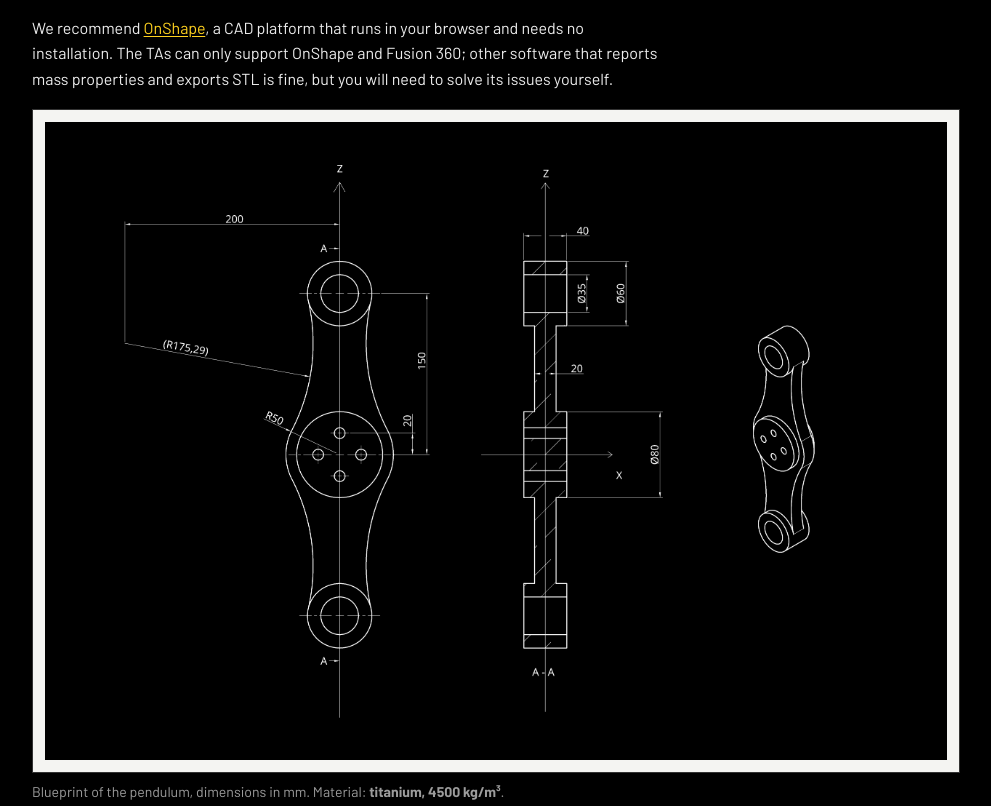
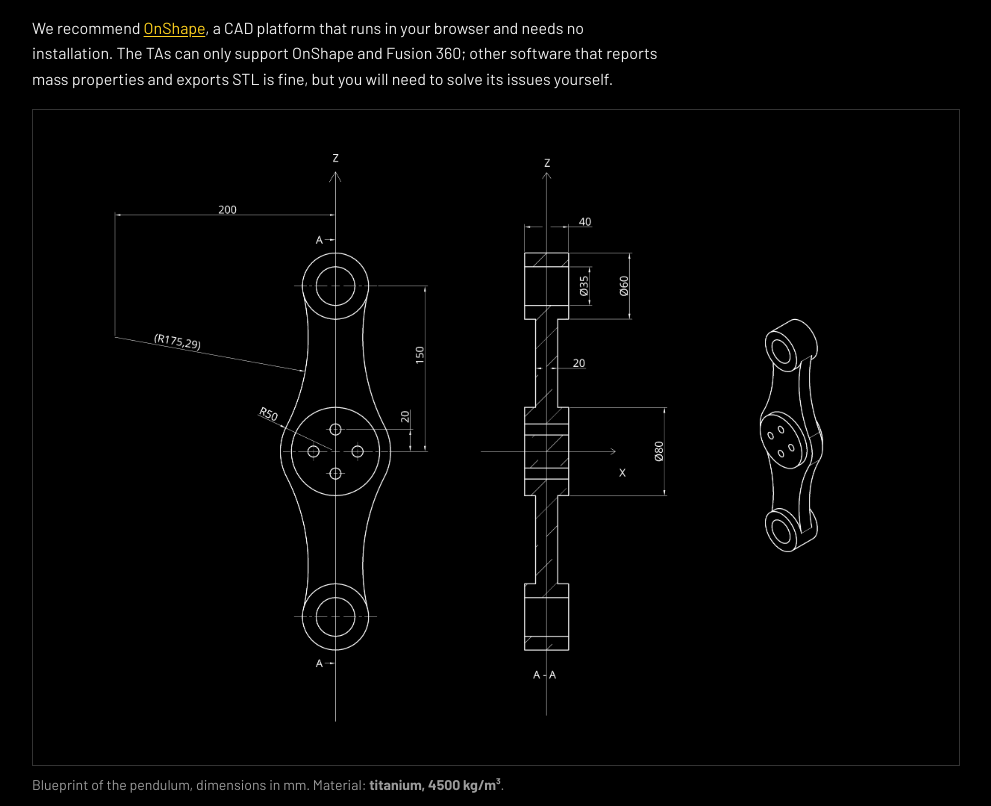
Before and after one commit to firkowski/mr-melons-warpdrive, a plain HTML site: page site/assignment.html in a window 1280 px wide. Shown: the part 4570-5376 px from the top of the page, without its empty margins (288-1279 px from the left). Drawn offline with nearby package versions, Linux system fonts and the light colour scheme.

Commit message:
Fixed website bug

```diff
--- a/site/assignment.html
+++ b/site/assignment.html
@@ -325,7 +325,7 @@ cd C:\reactor_ws\src\melon_warpdrive</pre></div></div>
 <div class="hint"><span class="label">Before training</span><p>Training uses the CPU heavily for 10–20 minutes on a recent laptop, longer on older machines or in a virtual machine. Close other programs and stop your computer from going to sleep during a run. If you work in a virtual machine, give it 50–75 % of your RAM and most of your CPU cores.</p></div></section>
 <section id="cad"><div class="part-head"><span class="tag">Part 1</span><span class="points">25 points</span></div><h2>Recover the missing pendulum</h2><p>The reactor's pendulum model is corrupted; only its blueprint survived. Rebuild the part from the blueprint below, assign the specified material, extract its mass properties for the simulator and add it to the visual robot model.</p>
 <p>We recommend <a href="https://www.onshape.com/en/" target="_blank" rel="noopener">OnShape</a>, a CAD platform that runs in your browser and needs no installation. The TAs can only support OnShape and Fusion 360; other software that reports mass properties and exports STL is fine, but you will need to solve its issues yourself.</p>
-<figure><div class="plate"><img src="images/pendulum-drawing.png" alt="Dimensioned drawing of the pendulum: front view with Z axis vertical, section A-A with X axis, and an isometric view." width="1644" height="1355"></div><figcaption>Blueprint of the pendulum, dimensions in mm. Material: <strong>titanium, 4500 kg/m³</strong>.</figcaption></figure>
+<figure><div class="plate dark"><img src="images/pendulum-drawing.png" alt="Dimensioned drawing of the pendulum: front view with Z axis vertical, section A-A with X axis, and an isometric view." width="1644" height="1355"></div><figcaption>Blueprint of the pendulum, dimensions in mm. Material: <strong>titanium, 4500 kg/m³</strong>.</figcaption></figure>
 <h3 id="cad-model">Coordinate frame and mass properties</h3>
 <p>Model the part in the drawing's coordinate frame. The drawing's X and Z axes are the pendulum-local axes used by the simulator:</p>
 <ul class="list"><li>local <strong>x</strong> is the hinge axis; it points radially along the arm;</li><li>local <strong>z</strong> points from the pivot towards the centre of mass (COM) when the pendulum is upright.</li></ul>
```
